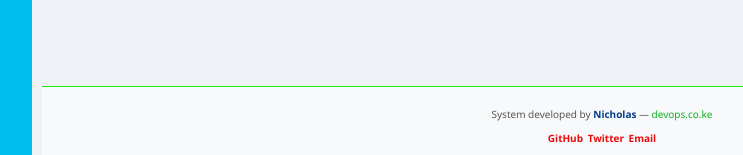
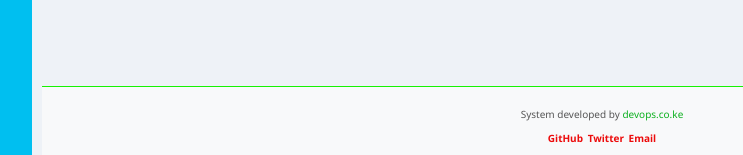
Before and after one commit to NicholasMuchiri/attachment_system, a PHP site: page /admin.php in a window 1280 px wide. Shown: the part 645-800 px from the top of the page, without its empty margins (118-861 px from the left). Run offline with PHP 8.4, Linux system fonts and the light colour scheme; the visitor is signed in with stand-in values (Sample User, id 1); data that the repository does not hold is empty; a stand-in replaces the project's code that opens the database connection.

```diff
--- a/admin.php
+++ b/admin.php
@@ -148,7 +148,7 @@ function showSection(sectionId) {
     <div class="container">
     <!-- Footer Section -->
 <footer class="footer">
-  <p>System developed by <span class="dev-name">Nicholas</span> — <span class="dev-company">devops.co.ke</span></p>
+  <p>System developed by <span class="dev-name"></span><span class="dev-company">devops.co.ke</span></p>
   <div class="social-links">
     <a href="https://github.com/yourusername" target="_blank">GitHub</a>
     <a href="https://twitter.com/yourusername" target="_blank">Twitter</a>
--- a/index.php
+++ b/index.php
@@ -65,7 +65,7 @@ body {
 
 /* Modern container styling */
 .container {
-  background: rgb(239, 235, 235);
+  background: rgb(198, 194, 194);
   backdrop-filter: blur(12px);
   border-radius: 16px;
   box-shadow: 0 8px 32px rgba(0, 0, 0, 0.2);
```
Also changed, not shown: 1 other file.
